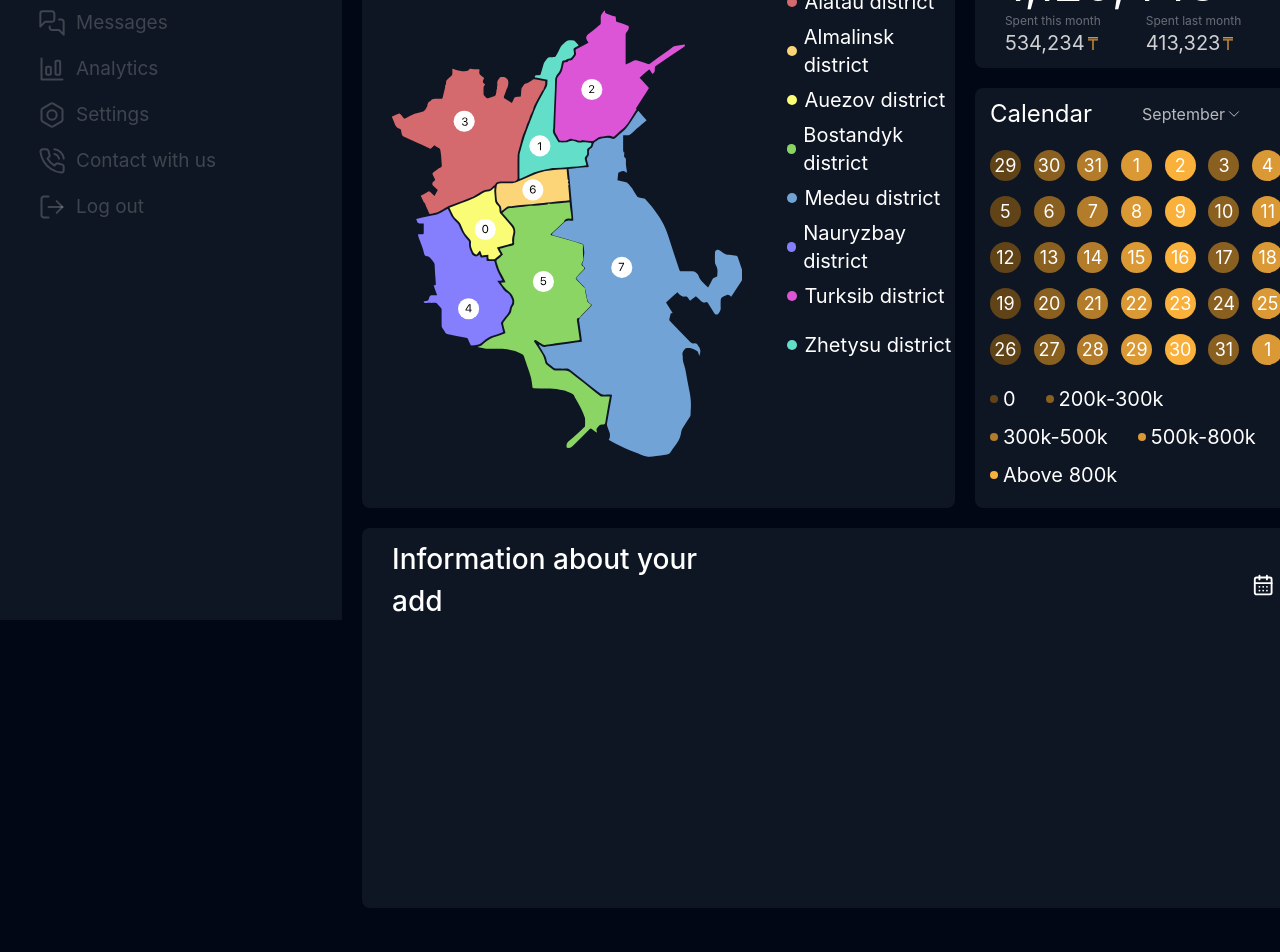
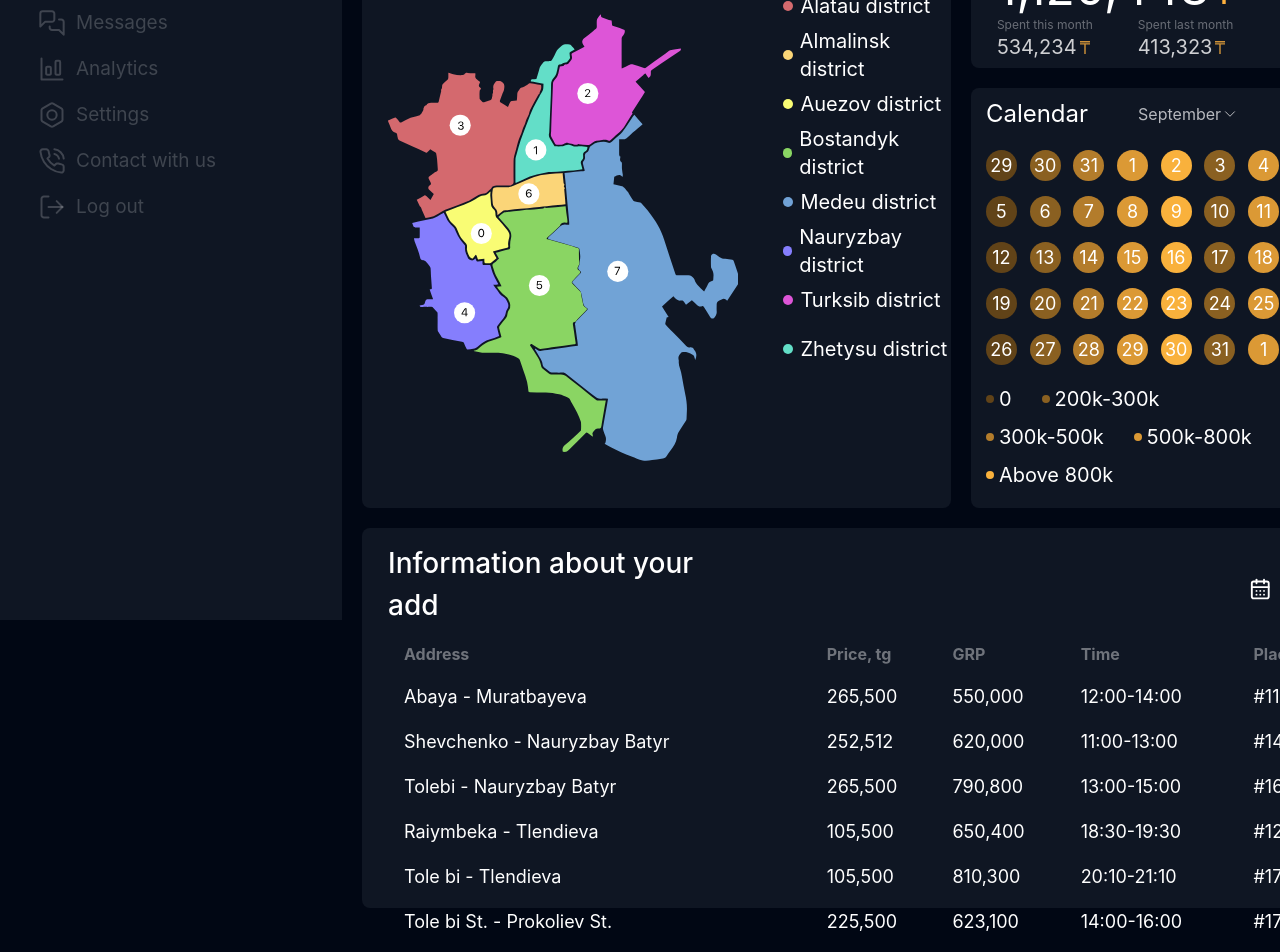
Before and after one commit to Zhasulan711/bilboard-usage-system-frontend-next-js, a Next.js app: page / in a window 1280 px wide. Shown: the part 180-1132 px from the top of the page. Before the commit the page ends 1088 px from the top, so only its background shows below. Built offline with nearby package versions, Linux system fonts and the light colour scheme; a web font is replaced by a local one.

Commit message:
adding table in landing page

```diff
--- a/package.json
+++ b/package.json
@@ -15,7 +15,7 @@
   },
   "devDependencies": {
     "@types/node": "20.11.19",
-    "@types/react": "18.2.56",
+    "@types/react": "18.2.57",
     "@types/react-dom": "^18",
     "autoprefixer": "^10.0.1",
     "postcss": "^8",
--- a/src/app/page.tsx
+++ b/src/app/page.tsx
@@ -2,6 +2,7 @@ import Image from "next/image";
 
 import MenuSidebar from "../components/MenuSidebar/MenuSidebar";
 import Header from "../components/Header/Header";
+import SmallAddInformationTable from "@/components/SmallAddInformationTable/SmallAddInformationTable";
 import {
   DistrictMapIcon,
   TengeLargeCurrencyIcon,
@@ -17,7 +18,6 @@ import {
   DISTRICT_MAP_LIST,
   LOOSE_BILLBOARDS_LISt,
   CALENDAR_LIST,
-  INFORMATION_ADD_TABLE_LIST
 } from "@/constants";
 
 export default function Home() {
@@ -31,7 +31,7 @@ export default function Home() {
         <div className="flex flex-col">
           <div className="flex flex-row">
             {/* The number of your ads in district */}
-            <div className="bg-[#0F1623] w-[663px] h-[600px] rounded-lg pl-[30px] flex flex-col space-y-[20px] pt-[10px]">
+            <div className="bg-[#0F1623] w-[663px] h-[600px] rounded-lg pl-[26px] flex flex-col space-y-[20px] pt-[14px]">
               <h1 className="text-white text-[28px] font-medium">
                 The number of your ads in district
               </h1>
@@ -58,7 +58,7 @@ export default function Home() {
             </div>
             <div className="flex flex-col">
               {/* Your budget */}
-              <div className="bg-[#0F1623] ml-[20px] w-[321px] h-[160px] rounded-lg flex flex-col pl-[30px] pt-[10px]">
+              <div className="bg-[#0F1623] ml-[20px] w-[321px] h-[160px] rounded-lg flex flex-col pl-[26px] pt-[14px]">
                 <h1 className="text-white text-[28px] font-medium">
                   Your budget
                 </h1>
@@ -158,7 +158,7 @@ export default function Home() {
 
             <div className="flex flex-col">
               {/* Loose billboards */}
-              <div className="bg-[#0F1623] ml-[20px] w-[322px] h-[420px] rounded-lg pl-[30px] pt-[10px] overflow-auto">
+              <div className="bg-[#0F1623] ml-[20px] w-[322px] h-[420px] rounded-lg pl-[26px] pt-[14px] overflow-auto">
                 <h1 className="text-white text-[28px] font-medium">
                   Loose billboards
                 </h1>
@@ -195,7 +195,7 @@ export default function Home() {
               </div>
 
               {/* Your personal manager */}
-              <div className="bg-[#0F1623] ml-[20px] mt-[20px] w-[322px] h-[160px] rounded-lg pl-[30px] pt-[10px]">
+              <div className="bg-[#0F1623] ml-[20px] mt-[20px] w-[322px] h-[160px] rounded-lg pl-[26px] pt-[14px]">
                 <h1 className="text-white text-2xl font-medium">
                   Your personal manager
                 </h1>
@@ -224,7 +224,7 @@ export default function Home() {
           </div>
 
           {/* Information about your add */}
-          <div className="bg-[#0F1623] mt-[20px] w-[1346px] h-[380px] rounded-lg pl-[30px] pt-[10px]">
+          <div className="bg-[#0F1623] mt-[20px] w-[1346px] h-[380px] rounded-lg pl-[26px] pt-[14px]">
             <div className="flex flex-row space-x-[516px]">
               <h1 className="text-white text-[28px] font-medium">
                 Information about your add
@@ -246,7 +246,9 @@ export default function Home() {
               </div>
             </div>
 
-            <div className="flex flex-row"></div>
+            <div className="text-left">
+              <SmallAddInformationTable />
+            </div>
           </div>
         </div>
       </main>
--- /dev/null
+++ b/src/components/SmallAddInformationTable/SmallAddInformationTable.tsx
@@ -0,0 +1,44 @@
+"use client";
+
+import { useState } from "react";
+import { INFORMATION_ADD_TABLE_LIST } from "@/constants";
+
+export default function SmallAddInformationTable() {
+  //   const [isShow, setIsShow] = useState(true);
+
+  return (
+    <table className="w-full table-auto border-separate border-spacing-[15px]">
+      <thead className="text-[#6F737B] text-base font-normal">
+        <tr>
+          <th>Address</th>
+          <th>Price, tg</th>
+          <th>GRP</th>
+          <th>Time</th>
+          <th>Place number</th>
+          <th>Size, m</th>
+          <th>Category</th>
+        </tr>
+      </thead>
+      <tbody className="text-white text-lg font-normal">
+        {INFORMATION_ADD_TABLE_LIST.map(
+          (
+            { address, price, grp, time, placeNumber, size, category },
+            index
+          ) => {
+            return (
+              <tr key={index}>
+                <td>{address}</td>
+                <td>{price}</td>
+                <td>{grp}</td>
+                <td>{time}</td>
+                <td>{placeNumber}</td>
+                <td>{size}</td>
+                <td>{category}</td>
+              </tr>
+            );
+          }
+        )}
+      </tbody>
+    </table>
+  );
+}
```
Also changed, not shown: 1 other file (tests, documents, lock files or other folders).
